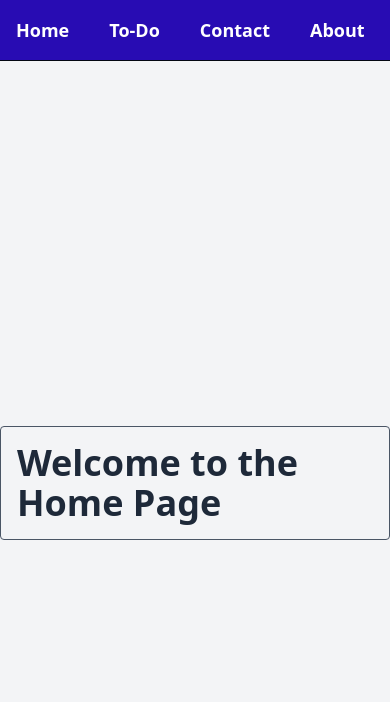
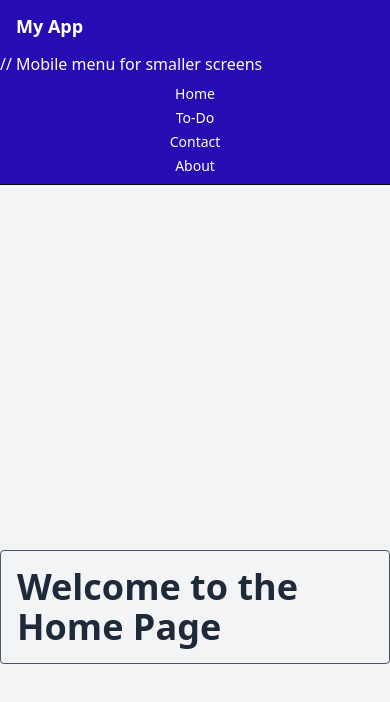
Before and after one commit to abdulrehman142/To-Do-list, a React (Vite) app: page / in a window 390 px wide. Shown: the top 702 px of the page. Built offline with nearby package versions, Linux system fonts and the light colour scheme.

Commit message:
feat:responsive2.0

```diff
--- a/src/components/Navbar.tsx
+++ b/src/components/Navbar.tsx
@@ -2,30 +2,32 @@ import React from 'react';
 
 function Navbar() {
   return (
-    <div>
-      <div className="flex justify-between items-center p-4 bg-[#280cb3] text-white text-lg font-bold border-b border-gray-950">
-        <ul className="flex space-x-10">
+    <div className="bg-[#280cb3] text-white border-b border-gray-950">
+      <div className="flex justify-between items-center px-4 py-3">
+        <div className="text-lg font-bold">My App</div>
+
+        <ul className="hidden sm:flex space-x-6 text-base font-medium">
           <li>
-            <a href="/" className="hover:text-amber-400">
-              Home
-            </a>
+            <a href="/" className="hover:text-amber-400">Home</a>
           </li>
           <li>
-            <a href="/ToDo" className="hover:text-amber-400">
-              To-Do
-            </a>
+            <a href="/ToDo" className="hover:text-amber-400">To-Do</a>
           </li>
           <li>
-            <a href="/Contact" className="hover:text-amber-400">
-              Contact
-            </a>
+            <a href="/Contact" className="hover:text-amber-400">Contact</a>
           </li>
           <li>
-            <a href="/About" className="hover:text-amber-400">
-              About
-            </a>
+            <a href="/About" className="hover:text-amber-400">About</a>
           </li>
         </ul>
+      </div>
+
+     // Mobile menu for smaller screens
+      <div className="sm:hidden text-center text-sm py-2 space-y-1">
+        <a href="/" className="block hover:text-amber-400">Home</a>
+        <a href="/ToDo" className="block hover:text-amber-400">To-Do</a>
+        <a href="/Contact" className="block hover:text-amber-400">Contact</a>
+        <a href="/About" className="block hover:text-amber-400">About</a>
       </div>
     </div>
   );
```
